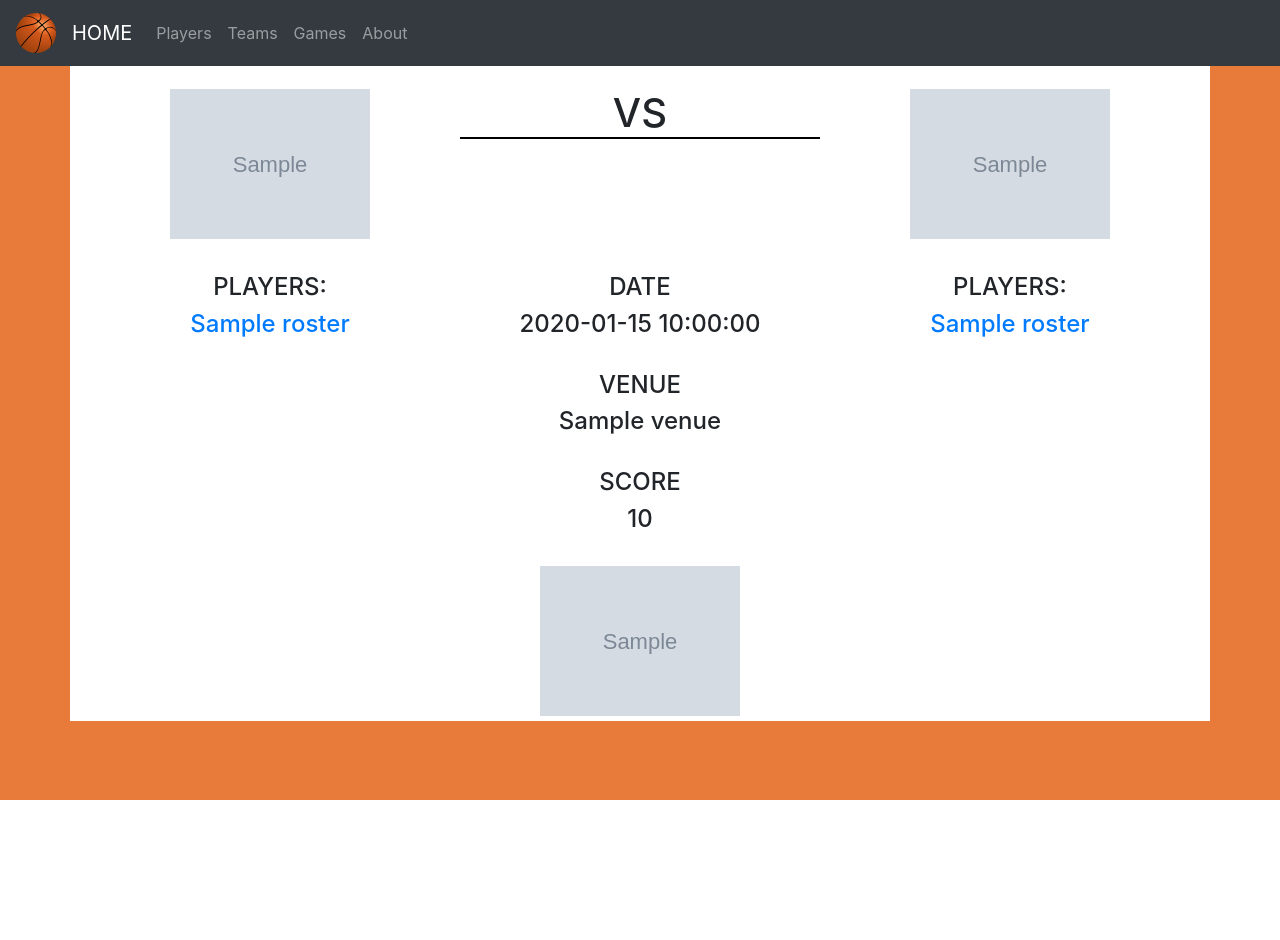
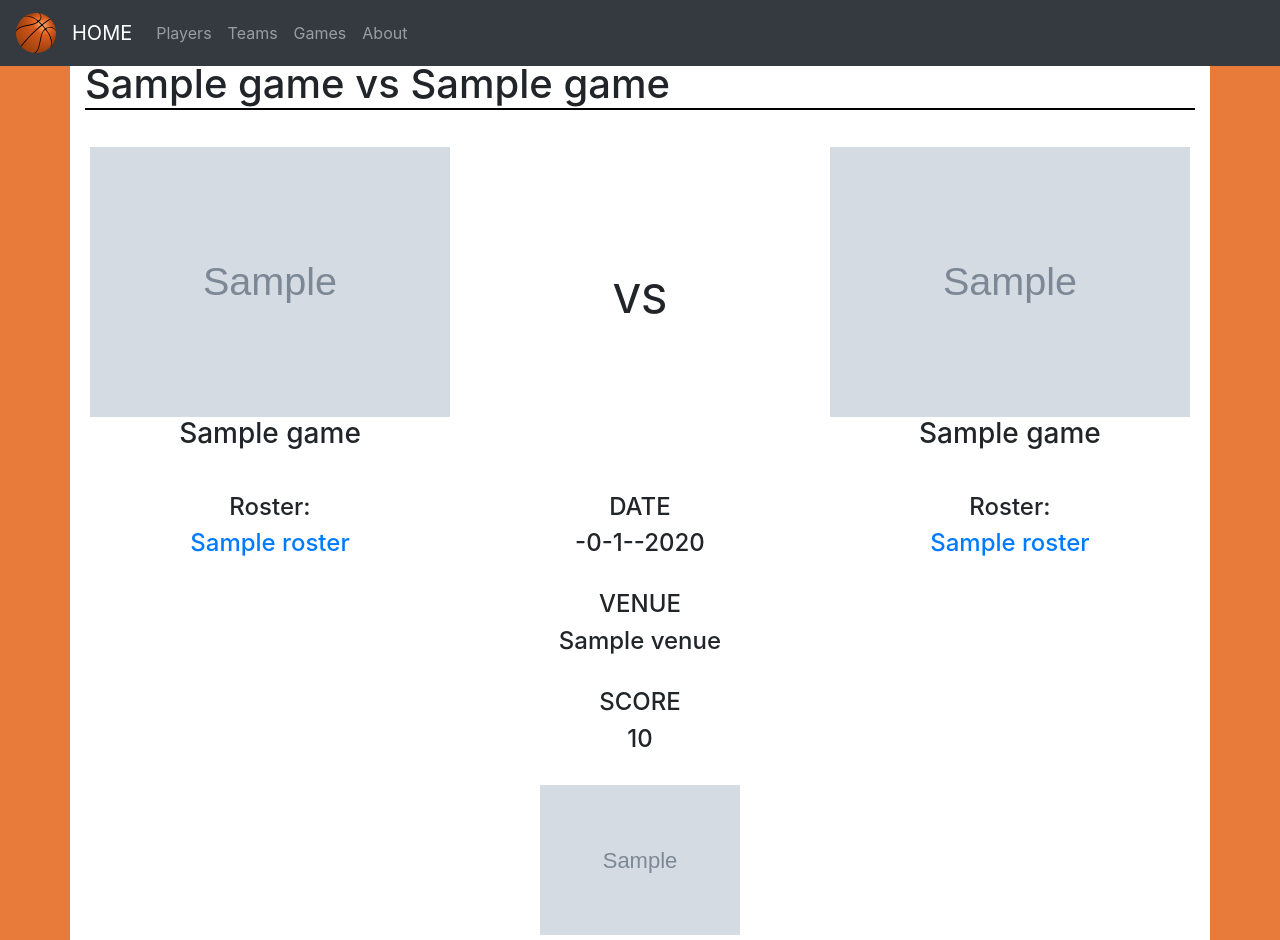
Before and after one commit to tylerpak/NCAA_Website, a Flask app: a page that uses templates/game-instance.html in a window 1280 px wide. Before the commit the page ends 800 px from the top, so only its background shows below. Run offline with Flask 2, Linux system fonts and the light colour scheme; grey boxes marked "Sample" are stand-in pictures; a database or web service that is not in the repository returns one stand-in record (values such as "Sample title"); some libraries are stand-ins or nearby versions.

Commit message:
updated instance page styling

```diff
--- a/templates/game-instance.html
+++ b/templates/game-instance.html
@@ -28,16 +28,25 @@ p {
 </style>
 {% endblock %}
 {% block body %}
+<h1>{{game['home_name'] ~ ' vs ' ~ game['away_name']}}</h1>
 <br>
-<div class="row">
-    <div class="column"><a href="team-instance{{ home['_id'] }}" id="home"><img src="{{ home['logo'] }}" alt="Home Logo" width="200"></a></div>
-    <div class="column"><h1>VS</h1></div>
-    <div class="column"><a href="team-instance{{ away['_id'] }}" id="away"><img src="{{ away['logo'] }}" alt="Away Logo" width="200"></a></div>
+<div class="row align-items-center">
+    <div class="column">
+        <a href="team-instance{{ home['_id'] }}" id="home"><img src="{{ home['logo'] }}" alt="Home Logo" width="100%"></a>
+        <h3>{{game['home_name']}}</h3>
+    </div>
+    <div class="column">
+        <h1 style="border:none">VS</h1>
+    </div>
+    <div class="column">
+        <a href="team-instance{{ away['_id'] }}" id="away"><img src="{{ away['logo'] }}" alt="Away Logo" width="100%"></a>
+        <h3>{{game['away_name']}}</h3>
+    </div>
 </div>
 <br>
 <div class="row">
     <div class="column">
-        <h4>PLAYERS:</h4>
+        <h4>Roster:</h4>
         {% for player in home['roster'][0] %}
         {% if  player_exists(home['roster'][1][loop.index-1])   %}
         <h4><a href="player-instance{{ home['roster'][1][loop.index-1] }}" id="player" name ="{{ home['roster'][1][loop.index-1] }}">{{ player }}</a></h4>
@@ -48,7 +57,7 @@ p {
     </div>
     <div class="column">
         <h4>DATE</h4>
-        <h4>{{ game['date'] }}</h4>
+        <h4>{{ game['date'][4:6] }}-{{ game['date'][6:8] }}-{{ game['date'][0:4] }}</h4>
         <br>
         <h4>VENUE</h4>
         <h4>{{ game['venue'] }}</h4>
@@ -59,7 +68,7 @@ p {
         <img src="{{ game['thumbnail'] }}" alt="Thumbnail" width="200">
     </div>
     <div class="column">
-        <h4>PLAYERS:</h4>
+        <h4>Roster:</h4>
         {% for player in away['roster'][0] %}
         {% if  player_exists(away['roster'][1][loop.index-1])   %}
         <h4><a href="player-instance{{ away['roster'][1][loop.index-1] }}" id="player" name ="{{ away['roster'][1][loop.index-1] }}">{{ player }}</a></h4>
```
Also changed, not shown: templates/player-instance.html (+16 -7 lines), templates/team-instance.html (+3 -5 lines).
